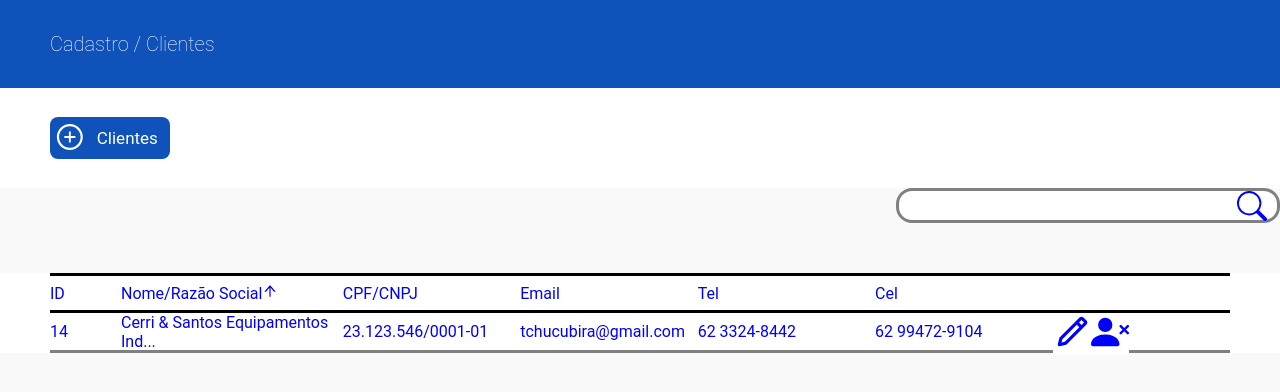
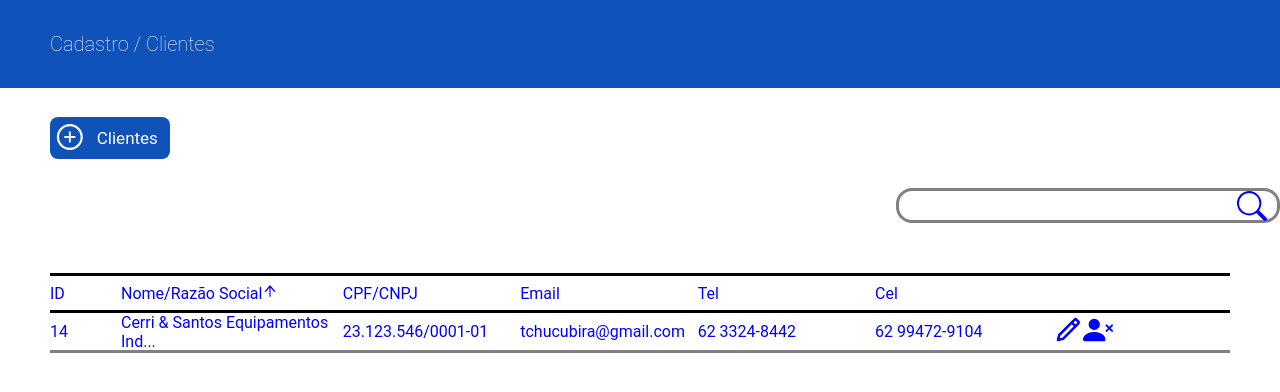
Before and after one commit to ViniciusFavorito/Crud-React, a React (Vite) app: page / in a window 1280 px wide. Shown: the top 392 px of the page. Built offline with nearby package versions, Linux system fonts and the light colour scheme.

Commit message:
CSS alt
CSS Botões

```diff
--- a/src/components/Content/index.tsx
+++ b/src/components/Content/index.tsx
@@ -12,6 +12,8 @@ import {
   DivContentClients,
   DivContentCol,
   DivContentColClients,
+  LinkDel,
+  LinkEdit,
 } from "./style";
 import { AiOutlineArrowUp } from "react-icons/ai";
 import { BiPencil } from "react-icons/bi";
@@ -43,12 +45,16 @@ export function ClientList() {
           <DivColTel>62 3324-8442</DivColTel>
           <DivColCel>62 99472-9104</DivColCel>
           <DivColOpc>
-            <BtnEdit>
-              <BiPencil size={38} />
-            </BtnEdit>
-            <BtnDel>
-              <BsFillPersonXFill size={38} />
-            </BtnDel>
+            <LinkEdit>
+              <BtnEdit>
+                <BiPencil size={30} />
+              </BtnEdit>
+            </LinkEdit>
+            <LinkDel>
+              <BtnDel>
+                <BsFillPersonXFill size={30} />
+              </BtnDel>
+            </LinkDel>
           </DivColOpc>
         </DivContentColClients>
       </DivContentClients>
--- a/src/components/Content/style.tsx
+++ b/src/components/Content/style.tsx
@@ -99,24 +99,35 @@ export const DivContentColClients = styled.div`
   flex-direction: row;
 `;
 
-export const BtnEdit = styled.a`
+export const LinkEdit = styled.a`
+
+`
+export const LinkDel = styled.a`
+
+`
+
+export const BtnEdit = styled.button`
+  background: transparent;
+  border: 0;
   color: blue;
-  height: 37px;
   cursor: pointer;
-  text-decoration: none;
+  line-height: 0;
+  border-radius: 2px;
   &:hover {
-    background-color: gray;
+    color: #90ee90;
   }
-  background-color: white;
 `;
 
-export const BtnDel = styled.a`
+export const BtnDel = styled.button`
+  background: transparent;
+  border: 0;
   color: blue;
-  height: 37px;
   cursor: pointer;
-  text-decoration: none;
+  line-height: 0;
+  border-radius: 2px;
   &:hover {
-    background-color: gray;
+    color: #F75A68;
   }
-  background-color: white;
+
+
 `;
--- a/src/styles/global.css
+++ b/src/styles/global.css
@@ -6,7 +6,7 @@
 
 body {
   font-family: "Roboto", sans-serif;
-  background-color: #f9f9f9;
+  background-color: white;
 }
 
 button {
```
